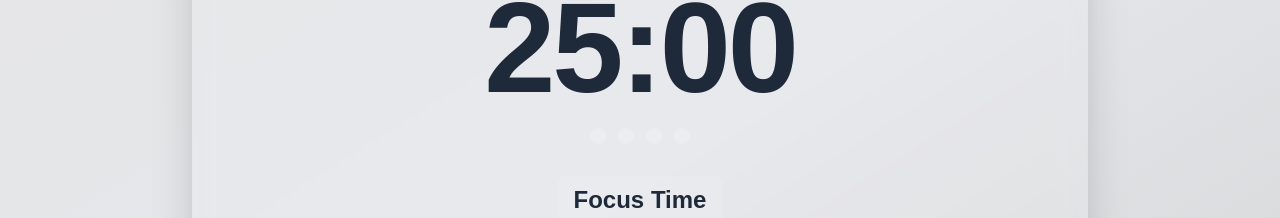
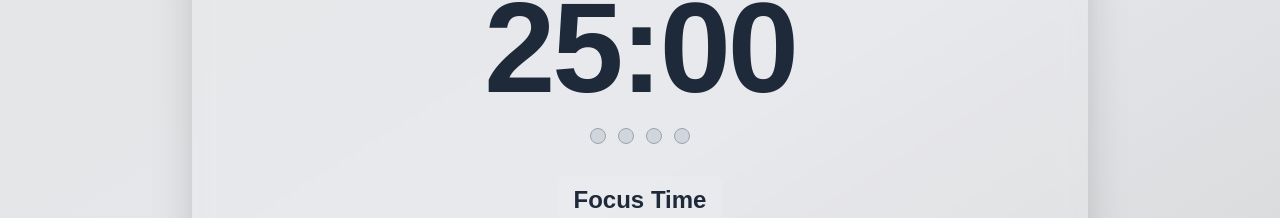
Before and after one commit to annjose/pomodoro-flow, a Next.js app: page / in a window 1280 px wide. Shown: the part 232-450 px from the top of the page. Built offline with nearby package versions, Linux system fonts and the light colour scheme.

Commit message:
Improved the visibility of the progress indicators for the minimal theme to ensure they're clearly visible across all theme styles.

```diff
--- a/src/app/PomodoroFlow.tsx
+++ b/src/app/PomodoroFlow.tsx
@@ -309,7 +309,15 @@ const PomodoroFlow = () => {
                             {[...Array(4)].map((_, i) => (
                                 <div
                                     key={i}
-                                    className={`w-4 h-4 rounded-full ${i < completedPomodoros % 4 ? 'bg-white' : 'bg-white/20'}`}
+                                    className={`w-4 h-4 rounded-full border ${
+                                        i < completedPomodoros % 4
+                                            ? theme === "minimal"
+                                                ? "bg-gray-600 border-gray-700"
+                                                : "bg-white border-white/50"
+                                            : theme === "minimal"
+                                                ? "bg-gray-300 border-gray-400"
+                                                : "bg-white/20 border-white/30"
+                                    }`}
                                 ></div>
                             ))}
                         </div>
```
